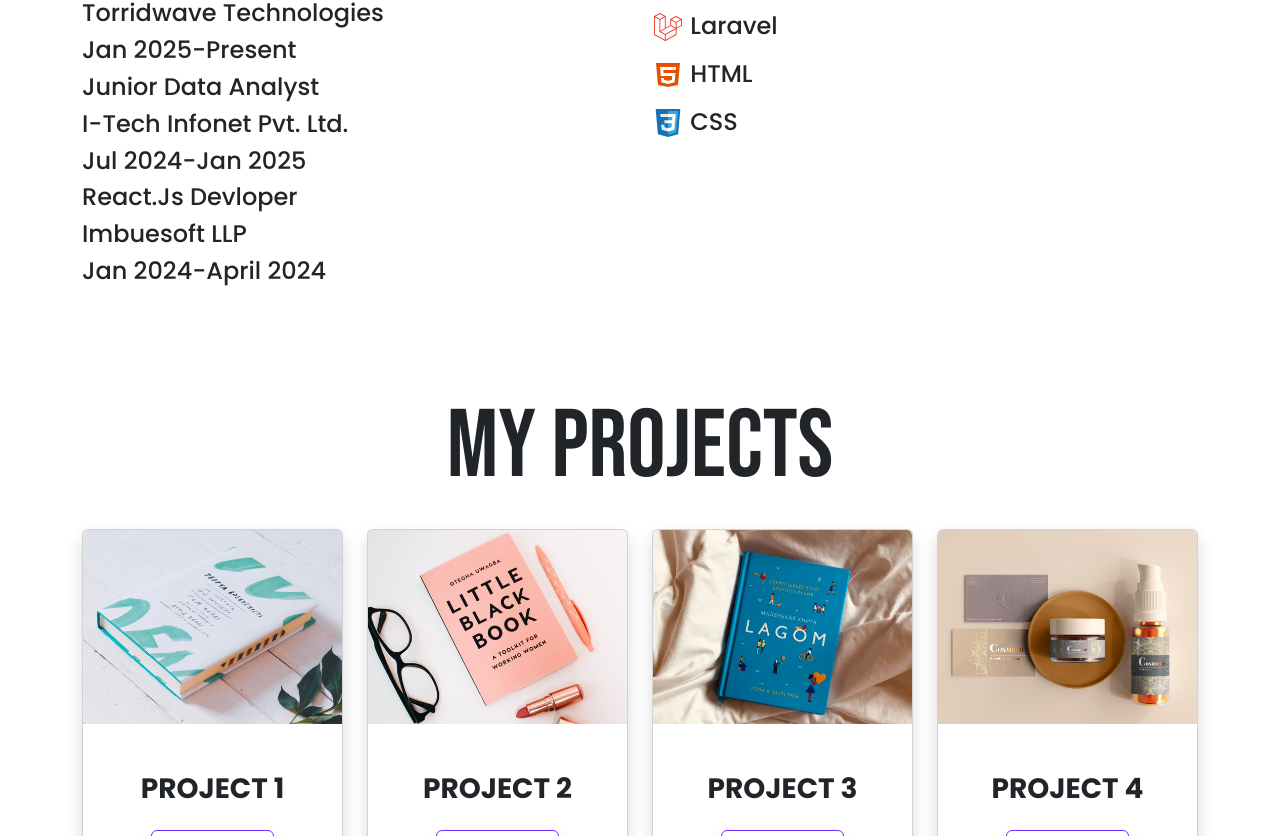
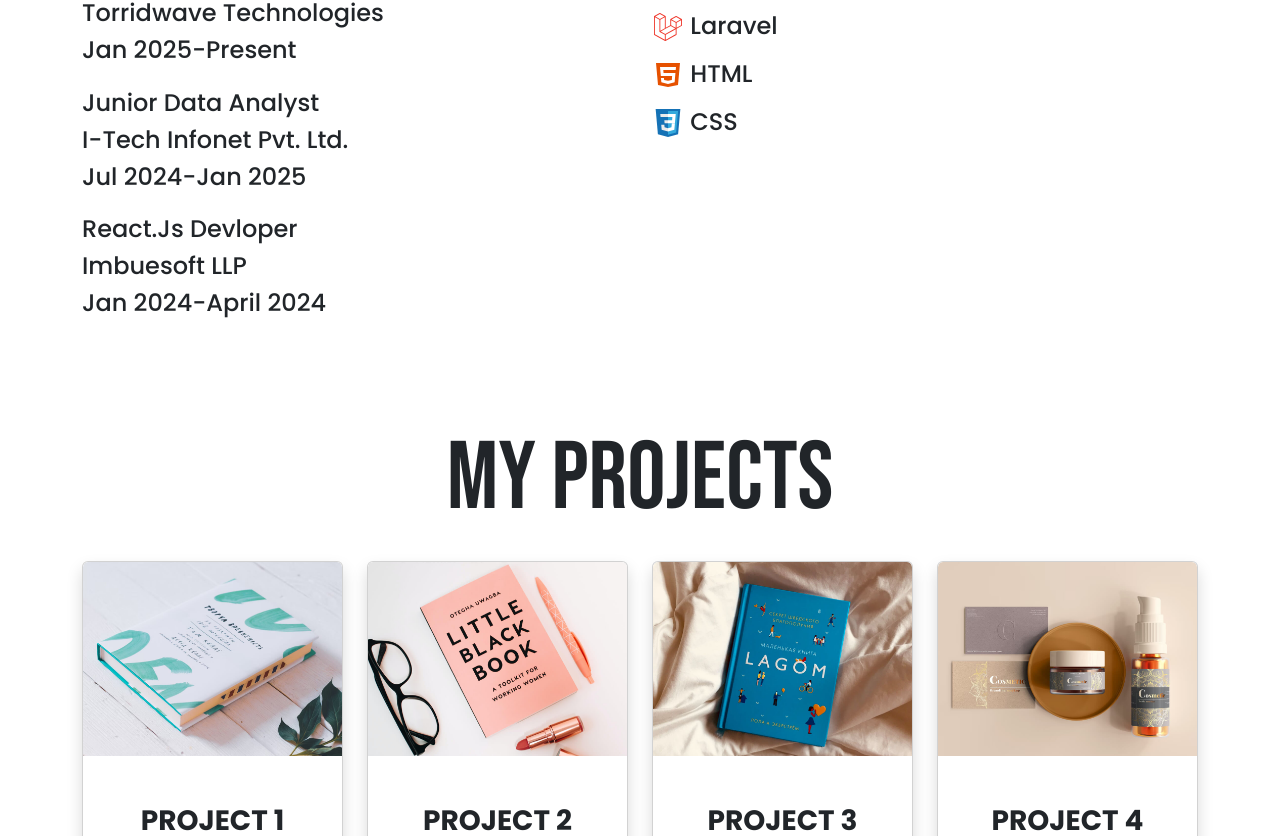
Before and after one commit to dipenchhatrola/portfolio, a React (Create React App) app: page / in a window 1280 px wide. Shown: the part 1880-2716 px from the top of the page. Built offline with nearby package versions, Linux system fonts and the light colour scheme.

Commit message:
Update SkillandExperience.jsx

```diff
--- a/src/components/SkillandExperience.jsx
+++ b/src/components/SkillandExperience.jsx
@@ -9,10 +9,10 @@ function SkillandExperience() {
                         <h2 className="mb-4">Experience</h2>
                         <h4 className="text-start">Software Devloper</h4>
                         <h4 className="text-start">Torridwave Technologies</h4>
-                        <h4 className="mb-2 text-start">Jan 2025-Present</h4>
+                        <h4 className="mb-4 text-start">Jan 2025-Present</h4>
                         <h4 className="text-start">Junior Data Analyst</h4>
                         <h4 className="text-start">I-Tech Infonet Pvt. Ltd.</h4>
-                        <h4 className="mb-2 text-start">Jul 2024-Jan 2025</h4>
+                        <h4 className="mb-4 text-start">Jul 2024-Jan 2025</h4>
                         <h4 className="text-start">React.Js Devloper</h4>
                         <h4 className="text-start">Imbuesoft LLP</h4>
                         <h4 className="text-start">Jan 2024-April 2024</h4>
```
